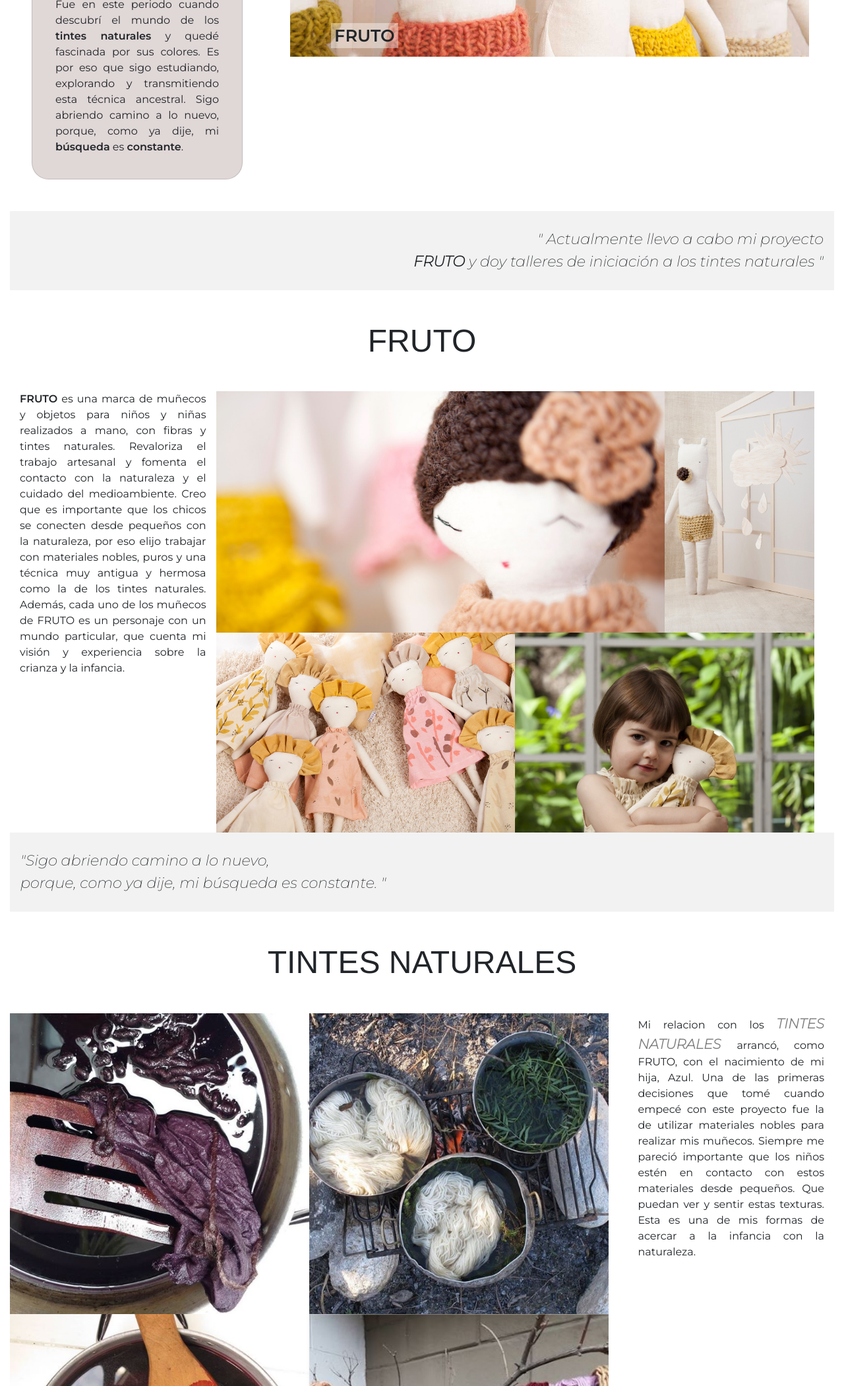
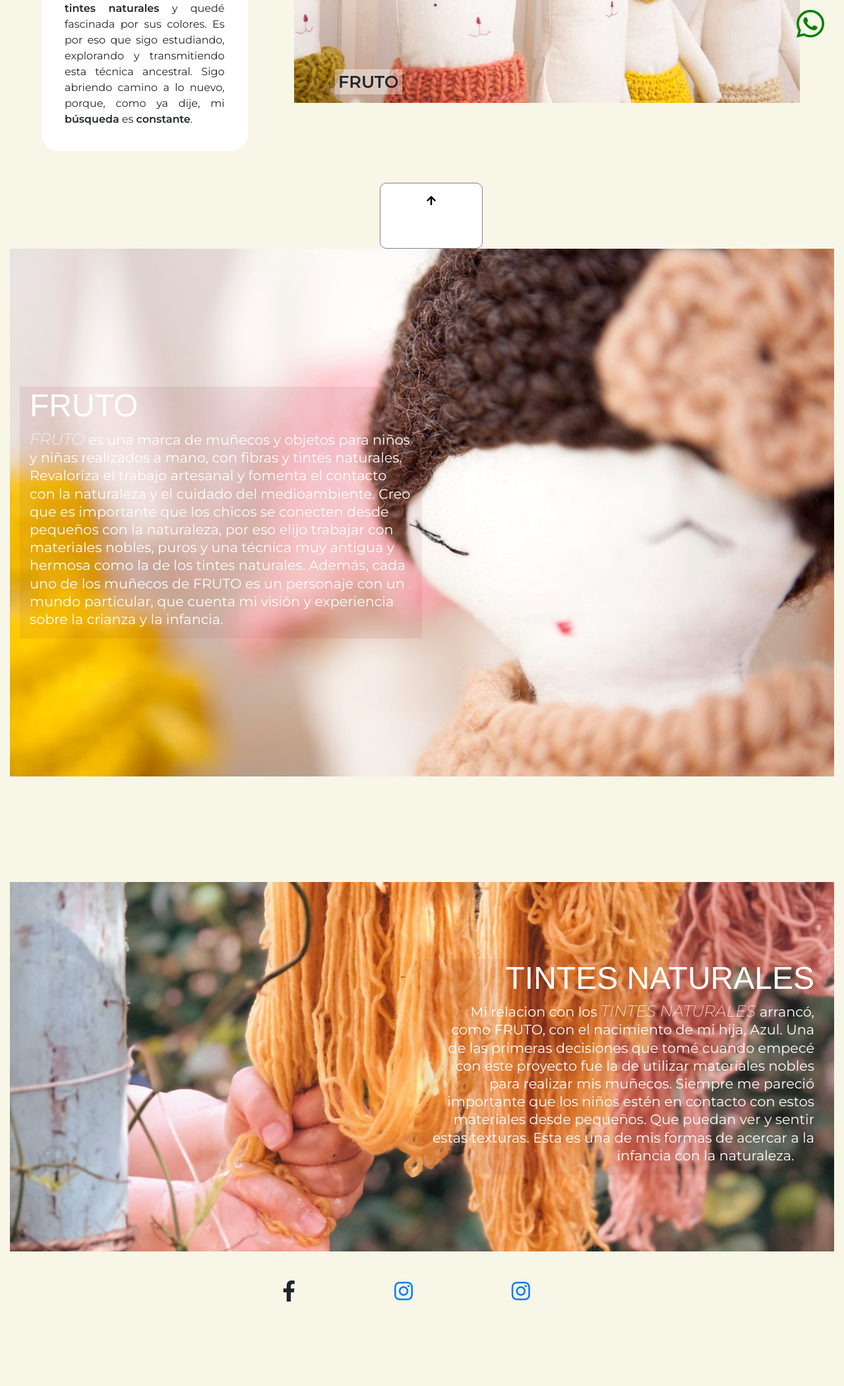
Before and after one commit to aleingercher/natyrocca, a website: page index.html in a window 1280 px wide. Shown: the part 699-2800 px from the top of the page at 66% size. After the commit the page ends 2737 px from the top, so only its background shows below. Drawn offline with nearby package versions, Linux system fonts and the light colour scheme.

Commit message:
prueba comienzo en opcion1

```diff
--- a/index.html
+++ b/index.html
@@ -10,10 +10,12 @@
 	<!-- bootstrap -->
 	<link rel="stylesheet" href="https://stackpath.bootstrapcdn.com/bootstrap/4.4.1/css/bootstrap.min.css"
 	integrity="sha384-Vkoo8x4CGsO3+Hhxv8T/Q5PaXtkKtu6ug5TOeNV6gBiFeWPGFN9MuhOf23Q9Ifjh" crossorigin="anonymous">
+	<link rel="stylesheet" href="https://pro.fontawesome.com/releases/v5.10.0/css/all.css" integrity="sha384-AYmEC3Yw5cVb3ZcuHtOA93w35dYTsvhLPVnYs9eStHfGJvOvKxVfELGroGkvsg+p" crossorigin="anonymous"/>
+
 
 	<link rel="stylesheet" type="text/css" href="css/style.css">
 	<link href="https://fonts.googleapis.com/css2?family=Montserrat:ital,wght@0,200;0,400;0,600;0,900;1,200&display=swap" rel="stylesheet">
-	<link href="https://fonts.googleapis.com/css2?family=Amatic+SC:wght@400;700&display=swap" rel="stylesheet">
+	<link href="https://fonts.googleapis.com/css2?family=Amatic+SC:wght@100;200;300;400;700&display=swap" rel="stylesheet">
 
 	<!-- animation -->
 	<link rel="stylesheet" href="https://cdnjs.cloudflare.com/ajax/libs/animate.css/4.1.1/animate.min.css"/>
@@ -30,7 +32,7 @@
 
 			<header class="container-fluid ">
 				<div class="mt-3 d-flex justify-content-center align-items-center">
-					<a class="" href="index.html"><h1 class="logo d-inline "> NATY ROCCA</h1> </a>
+					<a id="inicio" href="index.html"><h1 class="logo d-inline "> NATY ROCCA</h1> </a>
 					<img src="img/RAMITA.png" alt="logo contorno ramita" class="ramita img-fluid">
 				</div>
 			</header>
@@ -40,7 +42,7 @@
 
 				<div class="mt-3">
 					<a href="" data-toggle="modal" data-target="#fotoBio" >
-						<img class="card-img-top" src="img/bio_tarjeta.jpg" alt="Card image cap">
+						<img class="card-img-top fotoBio" src="img/bio_tarjeta.jpg" alt="Card image cap">
 					</a>
 				</div>
 
@@ -51,31 +53,32 @@
 					</button>
 
 					<div class="modal-dialog modal-lg modal-dialog-centered">
-						<img class="img-fluid rounded" src="img/bio_tarjeta.jpg" alt="">
+						<img class="img-fluid " src="img/bio_tarjeta.jpg" alt="">
 					</div>
 				</div>
 
 				<div class="card-body">
-					<h4 class="text-center"><b>soy Naty</b></h4>
 					<p class="text-justify"><br> Estos son mis trabajos, mis pasiones y mi inspiración. Estoy en un camino de búsqueda constante. Cada vez mas enfocada a mi deseo. <br> Mi recorrido fue variado. Trabajé muchos años en publicidad y cine, en las áreas de producción y vestuario. Estudié <b>joyería y cincelado</b>. Hace seis años me interesé fuertemente en los textiles. Fue en este periodo cuando descubrí el mundo de los <b>tintes 	naturales</b> y quedé fascinada por sus colores. Es por eso que sigo estudiando, explorando y transmitiendo esta técnica ancestral. Sigo abriendo camino a lo nuevo, porque, como ya dije, mi <b>búsqueda</b> es <b>constante</b>.</p>
 				</div>
 			</div>
 
+			<!-- LINKS -->
+
 			<!-- QUIERO hacer space around vertical y no me saleeee -->
-			<div class=" container d-flex-col col-8 ">
+			<div class="container d-flex-col col-8 my-auto">
 
 				<div class="col-12 my-4 ">
-					<a href="#tintes"><img src="img/links/tintes-link.jpg" class="img-fluid linksInicio" alt="foto_tintes_naturales"></a>
+					<a href="#tintes"><img src="img/links/tintes-link.jpg" class="linksInicio" alt="foto_tintes_naturales"></a>
 					<p class="sobreimpreso"> TINTES NATURALES</p>
 				</div>
 
 				<div class="col-12 mb-4 ">
-					<a href="#broches"><img src="img/links/broches-link.jpg" class="img-fluid linksInicio" alt="foto_broches"></a>
+					<a href="#broches"><img src="img/links/broches-link.jpg" class="linksInicio" alt="foto_broches"></a>
 					<p class="sobreimpreso"> BROCHES</p>
 				</div>
 
 				<div class="col-12">
-					<a href="#fruto"><img src="img/links/fruto-link.jpg" class="img-fluid linksInicio" alt="foto_fruto"></a>
+					<a href="#fruto"><img src="img/links/fruto-link.jpg" class="linksInicio" alt="foto_fruto"></a>
 					<p class="sobreimpreso"> FRUTO</p>
 				</div>
 
@@ -83,24 +86,31 @@
 
 		</div>
 
+
+
 <!-- CITA -->
-
+<!--
 		<div class="d-flex justify-content-end text-right citaBio align-items-center ">
 			<p class="pr-3 cita">" Actualmente llevo a cabo mi proyecto <br><b>FRUTO</b> y doy talleres de iniciación a los tintes naturales "</p>
-		</div>
+		</div> -->
+
+		<a class="botonVolver" href="#inicio">
+			<i class="fas fa-arrow-up" id="flechitaVolver"></i>
+		</a>
+
 
 <!-- FRUTO -->
-		<div class="container-fluid" id="fruto">
-
-			<div class="col-12 text-center my-5">
-				<h2 class="c-grey"> FRUTO </h2>
-			</div>
+		<div class="container-fluid contenedor" id="fruto">
+			<div id="linkFruto"></div>
 
 			<div class="row">
 
-				<div class="col-12 col-md-3 text-justify">
+				<!-- texto -->
+				<div class="texto col-12 col-md-6 d-flex-col">
+
+					<h2 class="titulo"> FRUTO </h2>
 					<p>
-						<b>FRUTO</b> es una marca de muñecos y objetos para niños y niñas realizados a mano, con fibras y tintes naturales. Revaloriza el trabajo artesanal y fomenta el contacto con la naturaleza y el cuidado del medioambiente.
+						<span class="destacado">FRUTO</span> es una marca de muñecos y objetos para niños y niñas realizados a mano, con fibras y tintes naturales. Revaloriza el trabajo artesanal y fomenta el contacto con la naturaleza y el cuidado del medioambiente.
 
 						Creo que es importante que los chicos se conecten desde pequeños con la naturaleza, por eso elijo trabajar con materiales nobles, puros y una técnica muy antigua y hermosa como la de los tintes naturales.
 
@@ -108,10 +118,15 @@
 					</p>
 				</div>
 
-				<div class="col-12 col-md-9 row gallery">
+
+
+				<div class="col-12 col-md-6">
+				</div>
+				<!--galeria  -->
+				<!-- <div class="col-12 col-md-9 row gallery">
 
 					<div class="col-12 col-md-9 p-0 my-sm-2 my-md-0">
-						<img class="img-fluid" src="img/fruto/fruto (4).jpg" alt="foto munieca" title="foto munieca">
+						<img class="img-fluid imagen" src="img/fruto/fruto (4).jpg" alt="foto munieca" title="foto munieca">
 					</div>
 
 					<div class="col-12 col-md-3 p-0 my-sm-2 my-md-0">
@@ -125,7 +140,7 @@
 					<div class="col-12 col-md-6 p-0 my-sm-2 my-md-0">
 						<img class="img-fluid imagen imagen-conflictiva" src="img/fruto/fruto (2).jpg" alt="foto azu" title="foto azu">
 					</div>
-				</div>
+				</div> -->
 
 			</div>
 
@@ -133,22 +148,22 @@
 		</div>
 
 <!-- CITA -->
-		<div class="d-flex citaBio align-items-center">
+		 <!-- <div class="d-flex citaBio align-items-center">
 			<p class="pl-3 cita">"Sigo abriendo camino a lo nuevo,<br> porque, como ya dije, mi búsqueda es constante. "</p>
+		</div> -->
+
+
+	<!-- TIRA IMAGENES -->
+	<div class="tiraImagenes">
+
 	</div>
+<!-- TINTES -->
+		<div class="container-fluid contenedor" id="tintes">
 
-<!-- TINTES -->
-		<div class="container-fluid" id="tintes">
+			<div class="row">
 
-			<div class="col-12 text-center my-5">
-				<h2 class=""> TINTES NATURALES </h2>
-			</div>
-
-			<div class="row justify-content-between" id="contenidoTintes">
-
-				<div class="col-12 col-md-9 row gallery">
-
-					<div class="col-12 col-md-6 p-0 my-sm-2 my-md-0">
+				<div class="col-12 col-md-6 row gallery">
+					<!-- <div class="col-12 col-md-6 p-0 my-sm-2 my-md-0">
 						<img class="img-fluid imagen" src="img/tintes/1.jpg" alt="olla con tela y tinte">
 					</div>
 
@@ -157,22 +172,24 @@
 					</div>
 
 					<div class="col-12 col-md-6 p-0 my-sm-2 my-md-0">
-						<img class="img-fluid cover imagen" src="img/tintes/3.jpg" alt="olla con lana tenida">
+						<img class="img-fluid imagen" src="img/tintes/3.jpg" alt="olla con lana tenida">
 					</div>
 
 					<div class="col-12 col-md-6 p-0 my-sm-2 my-md-0">
-						<img class="img-fluid imagen imagen-conflictiva" src="img/tintes/4.jpg" alt="lanas colgadas secando">
-					</div>
+						<img class="img-fluid imagen" src="img/tintes/4.jpg" alt="lanas colgadas secando">
+					</div> -->
 				</div>
 
-				<div class="col-12 col-md-3 text-justify">
-					<p>
-						Mi relacion con los <span class="destacado">TINTES NATURALES </span> arrancó, como FRUTO, con el nacimiento de mi hija, Azul. Una de las primeras decisiones que tomé cuando empecé con este proyecto fue la de utilizar materiales nobles para realizar mis muñecos. Siempre me pareció importante que los niños estén en contacto con estos materiales desde pequeños. Que puedan ver y sentir estas texturas. Esta es una de mis formas de acercar a la infancia con la naturaleza.⠀⠀⠀⠀⠀
+				<div class="texto col-12 col-md-6 text-right">
+
+					<h2 class=""> TINTES NATURALES </h2>
+
+					<p class="detalle">
+						Mi relacion con los <span class="destacado">TINTES NATURALES </span> arrancó, como FRUTO, con el nacimiento de mi hija, Azul. Una de las primeras decisiones que tomé cuando empecé con este proyecto fue la de utilizar materiales nobles para realizar mis muñecos. Siempre me pareció importante que los niños estén en contacto con estos materiales desde pequeños. Que puedan ver y sentir estas texturas. Esta es una de mis formas de acercar a la infancia con la naturaleza.⠀⠀
 					</p>
 				</div>
 
 			</div>
-
 
 		</div>
 
@@ -182,72 +199,59 @@
 		Hace muchos años, cuando trabajaba en cine en el área de vestuario tuve la suerte de participar en varias producciones de época. Me tocó recorrer anticuarios, mercados de pulgas y negocios quedados en el tiempo en búsqueda prendas y perlitas de época. En esos recorridos cada vez que encontraba botones antiguos o puntillas los compraba porque siempre me sentí atraída por estas bellezas. Un día entre producción y producción decidí hacer algo con esos botones y comencé a transformarlos en broches. Esto fue hace 15 años.El año pasado me reencontré con esa caja de tesoros y volví a hacer mis amados broches. Me encanta poder reutilizar y resignificar un objeto tan simple y bello como un botón para poder llevarlo puesto. Me gusta que sea atemporal y no de moda, que tenga historia.
 		-->
 
+		<footer class="page-footer font-small cyan darken-3">
 
-		<!-- <div class="gridIzquierda" id="tintes">
+			<!-- Footer Elements -->
+			<div class="container">
 
-			<div class="titulo">
-				<h3> tintes naturales </h3>
-			</div>
+			  <!-- Grid row-->
+			  <div class="row py-5">
 
-			<div class="upRight">
-				<img class="imagenes" src="#" alt="upRight">
-			</div>
+				<div class="col"></div>
 
-			<div class="downRight">
-				<img class="imagenes" src="#" alt="downRight">
-			</div>
+				<div class="col-6 mb-3 d-flex justify-content-around align-content-center">
 
-			<div class="downLeft">
-				<img class="imagenes" src="#" alt="downLeft">
-				<img class="imagenes" src="#" alt="downLeft">
-			</div>
-
-			<div class="upLeft">
-				<img class="imagenes" src="img/tintes2.png" alt="foto main tintes">
-			</div>
-
-			<div class="texto">
-
-				<p>
-					Lorem ipsum dolor sit amet consectetur adipisicing elit. Atque vel dignissimos dolore sequi ducimus itaque explicabo labore? Optio perspiciatis, commodi nostrum officia esse deserunt! Et tempore unde nam id ipsa minima explicabo totam optio modi voluptatibus fuga dignissimos quam corporis corrupti placeat, libero exercitationem doloremque aperiam cumque, nihil accusantium! Accusantium, iusto culpa? Maxime ad nulla repellat quasi hic quis nesciunt?
-				</p>
-			</div>
+					<!-- Facebook -->
+					<a class="fb-ic">
+					<i class="fab fa-facebook-f fa-lg white-text mr-md-5 mr-3 fa-2x"> </i>
+					</a>
+					<!--Instagram -->
+					<a class="ins-ic" href="https://www.instagram.com/unfruto">
+					<i class="fab fa-instagram fa-lg white-text mr-md-5 mr-3 fa-2x"> </i>
+					</a>
+					<!--Instagram-->
+					<a class="ins-ic" href="https://www.instagram.com/soynatyrocca ">
+					<i class="fab fa-instagram fa-lg white-text mr-md-5 mr-3 fa-2x"> </i>
+					</a>
 
 				</div>
 
-		<div class="citaBio">
-			<cite>" Sigo abriendo camino a lo nuevo, porque, como ya dije, mi búsqueda es constante. "</cite>
+				<div class="col"></div>
+
+
+			  </div>
+			  <!-- Grid row-->
+
+			</div>
+
+		  </footer>
+
+		  <!-- whatsapp que te persigue -->
+
+		  <div class="whatsapp">
+			  <a href="https://api.whatsapp.com/send?phone=5491152617145">
+				<i class="fab fa-whatsapp fa-3x"></i>
+			</a>
 		  </div>
 
 
-		<div class="gridDerecha" id="broches">
-			<div class="titulo">
-				<h3> broches boton </h3>
 	</div>
 
-			<div class="upLeft">
-				<img class="imagenes" src="img/Broches.JPG" alt="foto broches">
-			</div>
+	<!-- Footer -->
 
-			<div class="texto">
-				<p>
-					Lorem, ipsum dolor sit amet consectetur adipisicing elit. At aliquid doloremque nisi molestias repudiandae corrupti. Itaque at distinctio aspernatur, et quo animi asperiores, inventore non, delectus beatae consectetur eius. Aspernatur inventore repellendus aperiam non dignissimos, sit in, esse doloribus omnis blanditiis iusto fugit pariatur porro eius expedita mollitia maxime aut natus harum. Vero temporibus facilis vitae consequuntur, mollitia suscipit aut?
-				</p>
-			</div>
-
-		</div>
+  <!-- Footer -->
 
 
-			<footer>
-				<ul>
-					<li><a href="https://www.unfruto.com.ar/" target = "_blank"> tienda FRUTO</a></li>
-					<li><a href="https://www.instagram.com/soynatyrocca" target = "_blank">mi instagram</a></li>
-					<li><a href="https://www.instagram.com/unfruto" target = "_blank"> el de FRUTO</a></li>
-				</ul>
-			</footer> -->
-
-
-	</div>
 
 	<script src="https://code.jquery.com/jquery-3.4.1.slim.min.js" integrity="sha384-J6qa4849blE2+poT4WnyKhv5vZF5SrPo0iEjwBvKU7imGFAV0wwj1yYfoRSJoZ+n" crossorigin="anonymous"></script>
 	<script src="https://cdn.jsdelivr.net/npm/popper.js@1.16.0/dist/umd/popper.min.js" integrity="sha384-Q6E9RHvbIyZFJoft+2mJbHaEWldlvI9IOYy5n3zV9zzTtmI3UksdQRVvoxMfooAo" crossorigin="anonymous"></script>
--- a/scss/main.scss
+++ b/scss/main.scss
@@ -1,4 +1,11 @@
 /*paleta https://coolors.co/006d77-183939-83c5be-edf6f9-ffddd2-e29578 */
+
+// VARIABLES PROPIAS
+
+$lista-colores: #555b6e, #89b0ae, #bee3db, #faf9f9, #ffd6ba;
+$fondo: #f7f6e7;
+
+
 /* GLOBAL */
 
 * {
@@ -10,17 +17,15 @@
     scroll-behavior: smooth;
 }
 
-
 body {
 	box-sizing: border-box;
 	font-family: 'Montserrat', sans-serif;
 	margin: 0;
 	padding: 0;
-	background-color: rgb(255, 255, 255);
+	background-color: $fondo;
+	// background-color: list.index($lista-colores,2);
 }
-h1 {
-	margin: 0;
-}
+
 h2 {
 	font-family: "Helvetica", sans-serif;
 	font-size: 3rem;
@@ -33,17 +38,39 @@
 b {
 	font-weight: 600;
 }
-p {
-	padding: 0;
+
+
+.row {
+	margin-left: 0;
+	margin-right: 0;
 }
 
 /* HOME */
+
+// Boton para volver al Inicio
+
+.botonVolver {
+	z-index: 10000;
+	padding: 15px 70px;
+	border-radius: 10px;
+	background-color: white;
+	border: 1px solid grey;
+	display: inline-block;
+	position: sticky;
+	top: 95%;
+	left: 45%;
+	text-decoration: none;
+		height: 100px;
+		color: black;
+}
+
 .landing {
 	height: 100vh;
 }
 .logo {
 	color: rgb(184, 119, 119);
-	font-family: 'Amatic', sans-serif;
+	font-family: 'Amatic SC', sans-serif;
+	font-weight: 100;
 	letter-spacing: 7px;
 	text-align: center;
 	font-size: 4em;
@@ -60,11 +87,18 @@
 
 /* TARJETA */
 .card {
-	background: rgb(224, 215, 215);
+	// background: rgb(224, 215, 215);
 	border-radius: 1.6rem;
+	border: none;
 	animation: apareceYSube 0.7s;
 
 }
+
+.fotoBio {
+	border-radius: 1.6rem;
+}
+
+
 .linksInicio {
 	height: 25vh;
 	width: 100%;
@@ -72,8 +106,9 @@
 	padding: 3px;
 	&:hover {
 		box-shadow: 1px 1px 10px black;
-		transform: scale(1.02);
-		transition: transform 0.5s;
+		animation: fotoCrece;
+		transition: 2s;
+		height: auto;
 		z-index: 10;
 	}
 }
@@ -99,25 +134,73 @@
 	font-style: oblique;
 }
 
+// SECCIONES
+
+// global
+
+.titulo {
+
+	h2 {
+		font-size: 5rem;
+		font-weight: 100;
+	}
+}
+
+.texto {
+	line-height: 1.7rem;
+	font-size: 1.3rem;
+	align-items: center;
+	background-color: rgba($color: #a03f3f, $alpha: 0.1);
+}
+
+
+// Tira de imagenes por seccion
+.tiraImagenes {
+	height: 20vh;
+}
+
+.contenedor {
+	display: flex;
+	align-items: center;
+}
+
+
+// fruto
+
+#fruto {
+	background: url("../img/fruto/fruto\ \(4\).jpg");
+	background-attachment: fixed;
+	background-size: cover;
+	background-position: center;
+	height: 100vh;
+	color: white;
+}
 
 // TINTES
 
 #tintes {
-    height: 100vh !important;
-    #contenidoTintes {
-        // height: 100vh !important;
-    }
+	background: url("../img/fondoTintes.jpg");
+	background-attachment: fixed;
+	background-size: cover;
+	height: 70vh;
+	color: white;
+
+
 }
 
 .destacado {
-    font-weight: 600;
-    color: grey;
+    font-weight: 400;
+    // color: grey;
     font-style: oblique;
-    font-size: 1.3rem;
+	font-size: 1.5rem;
+	z-index: 1000;
 }
 
 
 .imagen {
+	object-fit: cover;
+	width: 100%;
+	max-height: 300px;
 	&:hover {
 		box-shadow: 1px 1px 10px black;
 		transform: scale(1.02);
@@ -125,14 +208,33 @@
 		z-index: 10;
 	}
 }
+
 .imagen-conflictiva {
 	height: 100%;
 	object-fit: cover;
 }
 
-.img-fluid {
-    // height: 100%;
+// WHATSAPP
+
+.whatsapp {
+	position: fixed;
+	bottom: 40px;
+	right: 30px;
+
+	a {
+		text-decoration: none;
+		color: green;
+
+		&:visited {
+			color: inherit;
+		}
+	}
 }
+
+
+
+
+
 
 
 /* KEYFRAMES */
@@ -155,3 +257,13 @@
 		transform: translateY(0px);
 	}
 }
+
+@keyframes "fotoCrece" {
+	0% {
+		object-fit: cover;
+	}
+
+	100% {
+		object-fit: scale-down;
+	}
+}
```
Also changed, not shown: css/style.css, img/fondoTintes.jpg (added), texto.txt (added). Lines whose indentation alone changed are shown as unchanged.
